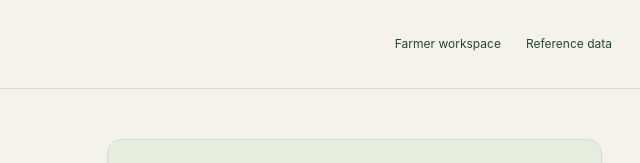
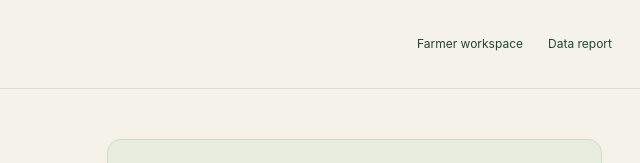
Before and after one commit to RutujaArgade19/Terraviva, a website: page public/sensors.html in a window 1280 px wide. Shown: the top 163 px of the page, 640-1280 px from the left. Drawn offline with Linux system fonts and the light colour scheme.

Commit message:
Point the sensor navigation to the available data report
Keep the independent sensor release free of links to the reference-data page awaiting the complete source upload.

```diff
--- a/public/sensors.html
+++ b/public/sensors.html
@@ -8,7 +8,7 @@
 </head>
 <body>
 <a class="skip" href="#readings">Skip to sensor readings</a>
-<header><a class="brand" href="/">◒ terraviva<small>ROOTED IN TRUST</small></a><nav aria-label="Navigation"><a href="/">Farmer workspace</a><a href="/reference-data.html">Reference data</a></nav></header>
+<header><a class="brand" href="/">◒ terraviva<small>ROOTED IN TRUST</small></a><nav aria-label="Navigation"><a href="/">Farmer workspace</a><a href="/data-report.html">Data report</a></nav></header>
 <main>
 <section class="hero"><div><p class="eyebrow">YOUR FARM / SENSOR WORKSPACE</p><h1>Your farm,<br><em>measured.</em></h1><p>Bring readings from your fields into your own data depot. See what arrived, when it was measured, and which readings need a closer look.</p></div><div class="connection"><span class="pill" id="sensor-mode">LOCAL DEMO</span><h2 id="sensor-farm">This tab’s demo</h2><p id="sensor-mode-note">No sensor is connected. Demo readings stay in this tab and disappear when it closes or reloads.</p><button class="primary" id="connect-sensors" type="button">Connect my sensor depot</button><button class="quiet" id="refresh-sensors" type="button" hidden>Refresh readings</button></div></section>
 <p class="ownership-note">Your readings belong in your farm’s workspace. This module does not enable cooperative access or commercial use.</p>
```
